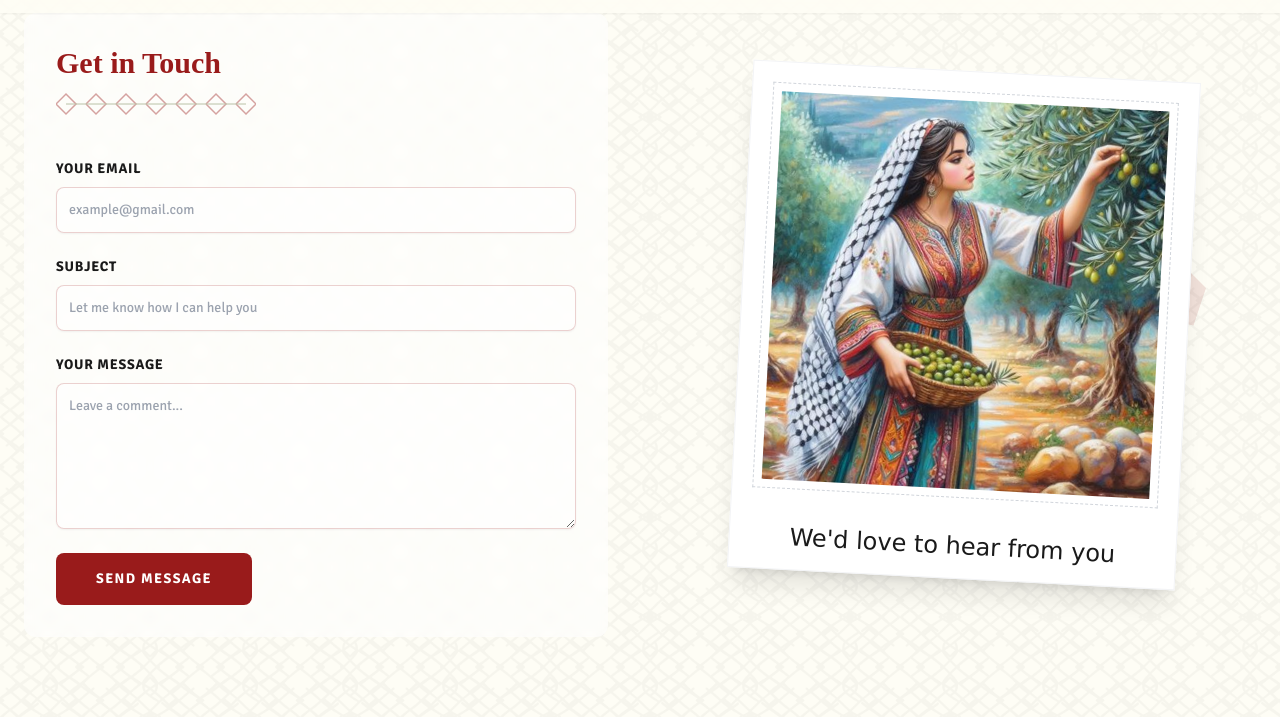
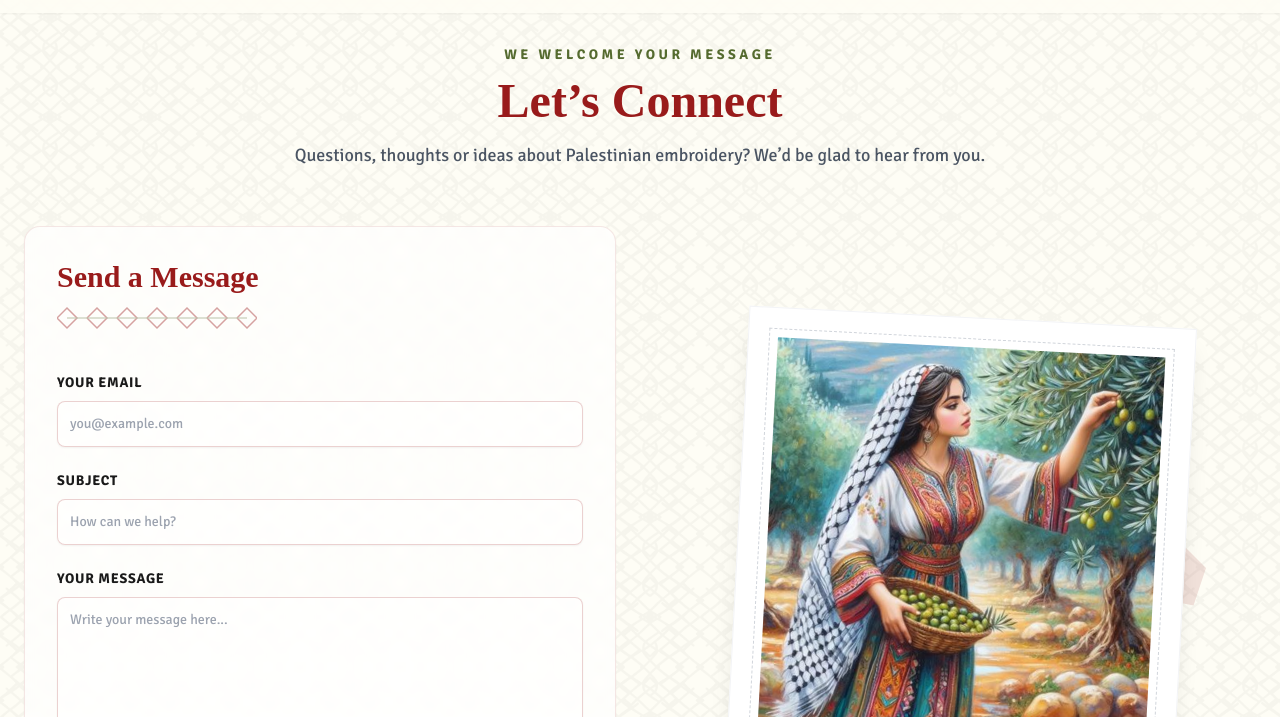
Before and after one commit to samarkand-fr/tatreez, a plain HTML site: page html/contact.html in a window 1280 px wide. Shown: the part 83-800 px from the top of the page. Drawn offline with nearby package versions, Linux system fonts and the light colour scheme.

Commit message:
Improve contact page layout and clarify form is not connected

```diff
--- a/html/contact.html
+++ b/html/contact.html
@@ -5,7 +5,7 @@
   <meta charset="UTF-8" />
   <meta http-equiv="X-UA-Compatible" content="IE=edge" />
   <meta name="viewport" content="width=device-width, initial-scale=1.0" />
-  <title>Palestinian Embroidery - Tatreez - Contact</title>
+  <title>Contact Tatreez | Get in Touch</title>
   <meta name="description"
     content="Discover the rich tradition of Palestinian embroidery, known as tatreez. Explore intricate designs, motifs, and stitches that reflect the cultural heritage and identity of Palestine." />
   <!-- Favicon -->
@@ -55,7 +55,7 @@
   class="font-signika bg-tatreez-cream dark:bg-tatreez-charcoal bg-pattern-keffiyeh min-h-screen text-tatreez-charcoal dark:text-white transition duration-500 overflow-x-hidden">
   <!-- Navbar (Inlined) -->
   <header class="fixed w-full top-0 z-50 transition-all duration-300">
-    <nav id="nav" x-data="{ open: false }" role="navigation"
+    <nav id="nav" x-data="{ open: false }" aria-label="Main navigation"
       class="w-full glass-nav shadow-sm transition-all duration-300">
       <div class="container mx-auto px-6 py-4 flex flex-wrap items-center justify-between">
         <!-- Logo -->
@@ -68,9 +68,9 @@
 
         <!-- Hamburger menu button -->
         <div class="md:hidden">
-          <button @click="open = !open"
+          <button type="button" @click="open = !open"
             class="text-tatreez-charcoal dark:text-tatreez-cream hover:text-tatreez-red focus:outline-none focus:ring-2 focus:ring-tatreez-red rounded-md p-2 transition-colors"
-            aria-label="Open main menu">
+            aria-label="Toggle main navigation" aria-controls="menu" :aria-expanded="open.toString()">
             <div class="w-6 h-6 relative">
               <span aria-hidden="true"
                 class="block absolute h-0.5 w-6 bg-current transform transition duration-500 ease-in-out"
@@ -136,11 +136,16 @@
   </header>
 
   <!-- Content -->
-  <div class="container mx-auto px-6 pt-24 pb-12">
-    <div class="grid grid-cols-1 lg:grid-cols-2 gap-16">
+  <main class="container mx-auto px-4 sm:px-6 pt-32 pb-12">
+    <header class="max-w-3xl mx-auto text-center mb-10 sm:mb-14">
+      <p class="text-xs sm:text-sm uppercase tracking-[0.25em] text-tatreez-olive font-semibold mb-3">We welcome your message</p>
+      <h1 class="text-4xl sm:text-5xl font-serif font-bold text-tatreez-red mb-4">Let’s Connect</h1>
+      <p class="text-lg text-gray-600 dark:text-gray-300 leading-relaxed">Questions, thoughts or ideas about Palestinian embroidery? We’d be glad to hear from you.</p>
+    </header>
+    <div class="grid grid-cols-1 lg:grid-cols-2 gap-8 lg:gap-12 items-center">
       <section class="order-2 lg:order-1">
-        <div class="max-w-screen-md bg-white/60 dark:bg-black/40 p-8 rounded-xl backdrop-blur-sm">
-          <h1 class="text-3xl pb-2 font-serif font-bold text-tatreez-red">Get in Touch</h1>
+        <div class="max-w-screen-md bg-white/70 dark:bg-black/40 p-6 sm:p-8 rounded-2xl backdrop-blur-sm border border-tatreez-red/10 shadow-sm">
+          <h2 class="text-2xl sm:text-3xl pb-2 font-serif font-bold text-tatreez-red">Send a Message</h2>
 
           <!-- Intricate Stitching Divider -->
           <div class="mb-10 opacity-40">
@@ -165,34 +170,35 @@
             </svg>
           </div>
 
-          <form class="space-y-6" action="mailto:info@example.com">
+          <form id="contact-form" class="space-y-6" novalidate>
             <div>
               <label for="email"
                 class="block mb-2 text-sm font-semibold text-tatreez-charcoal dark:text-gray-300 uppercase tracking-wider">Your
                 email</label>
-              <input type="email" id="email"
+              <input type="email" id="email" name="email" autocomplete="email"
                 class="form-input-focus shadow-sm bg-white/50 border border-tatreez-red/20 text-gray-900 text-sm rounded-lg focus:ring-tatreez-red focus:border-tatreez-red block w-full p-3 dark:bg-black/30 dark:border-white/10 dark:placeholder-gray-500 dark:text-white transition-all duration-300 outline-none"
-                placeholder="example@gmail.com" required />
+                placeholder="you@example.com" required />
             </div>
             <div>
               <label for="subject"
                 class="block mb-2 text-sm font-semibold text-tatreez-charcoal dark:text-gray-300 uppercase tracking-wider">Subject</label>
-              <input type="text" id="subject"
+              <input type="text" id="subject" name="subject" autocomplete="off"
                 class="form-input-focus block p-3 w-full text-sm text-gray-900 bg-white/50 rounded-lg border border-tatreez-red/20 shadow-sm focus:ring-tatreez-red focus:border-tatreez-red dark:bg-black/30 dark:border-white/10 dark:placeholder-gray-500 dark:text-white transition-all duration-300 outline-none"
-                placeholder="Let me know how I can help you" required />
+                placeholder="How can we help?" required />
             </div>
             <div class="sm:col-span-2">
               <label for="message"
                 class="block mb-2 text-sm font-semibold text-tatreez-charcoal dark:text-gray-300 uppercase tracking-wider">Your
                 message</label>
-              <textarea id="message" rows="6"
+              <textarea id="message" name="message" rows="6"
                 class="form-input-focus block p-3 w-full text-sm text-gray-900 bg-white/50 rounded-lg shadow-sm border border-tatreez-red/20 focus:ring-tatreez-red focus:border-tatreez-red dark:bg-black/30 dark:border-white/10 dark:placeholder-gray-500 dark:text-white transition-all duration-300 outline-none"
-                placeholder="Leave a comment..." required></textarea>
+                placeholder="Write your message here..." required></textarea>
             </div>
             <button type="submit"
               class="w-full sm:w-auto py-4 px-10 text-sm font-bold text-center text-white rounded-lg bg-tatreez-red hover:bg-tatreez-red/90 focus:ring-4 focus:outline-none focus:ring-tatreez-red/50 transition-all duration-300 hover:shadow-lg hover:-translate-y-1 transform active:scale-95 uppercase tracking-widest">
               Send message
             </button>
+            <p id="contact-status" class="text-sm text-gray-600 dark:text-gray-300" role="status" aria-live="polite">This form is a visual prototype and is not connected to an email service yet. No message will be sent.</p>
           </form>
         </div>
       </section>
@@ -221,8 +227,8 @@
         </div>
         <div
           class="bg-white dark:bg-neutral-900 p-5 pb-20 m-6 shadow-xl border border-gray-100 dark:border-neutral-800 hover:rotate-0 transition duration-500 rotate-3 relative w-full max-w-md">
-          <img src="../images/thoub7.jpeg" alt="Contact Us"
-            class="flex flex-col aspect-square w-full object-cover h-auto max-h-full p-2 border border-dashed border-gray-300 dark:border-gray-700" />
+          <img src="../images/thoub7.jpeg" alt="Traditional Palestinian embroidered thoub"
+            loading="lazy" decoding="async" class="w-full aspect-square object-cover h-auto max-h-full p-2 border border-dashed border-gray-300 dark:border-gray-700" />
           <div class="absolute bottom-4 left-0 right-0 text-center">
             <p class="font-nothing-you-could-do text-2xl text-tatreez-charcoal dark:text-gray-300">We'd love to hear
               from you</p>
@@ -230,7 +236,7 @@
         </div>
       </div>
     </div>
-  </div>
+  </main>
 
   <!-- Footer (Inlined) -->
   <footer
@@ -261,12 +267,21 @@
     </div>
   </footer>
 
-  <script src="../js/utils.js"></script>
-  <script>
-    // No loadContent calls needed
-  </script>
   <script src="../js/fade_in.js"></script>
   <script src="../js/menu.js"></script>
+  <script>
+    // Keep the prototype honest: validate fields but never pretend to send a message.
+    document.getElementById("contact-form")?.addEventListener("submit", (event) => {
+      event.preventDefault();
+      const form = event.currentTarget;
+      const status = document.getElementById("contact-status");
+      if (!form.checkValidity()) {
+        form.reportValidity();
+        return;
+      }
+      status.textContent = "Your details are filled in, but this form is not connected to an email service. Your message has not been sent.";
+    });
+  </script>
 </body>
 
 </html>
```
